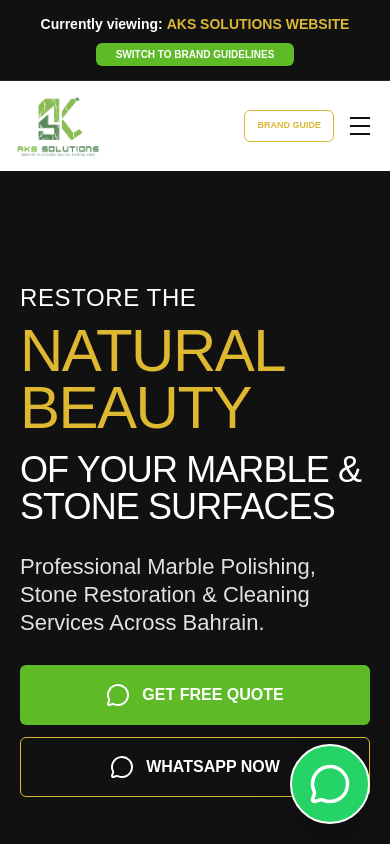
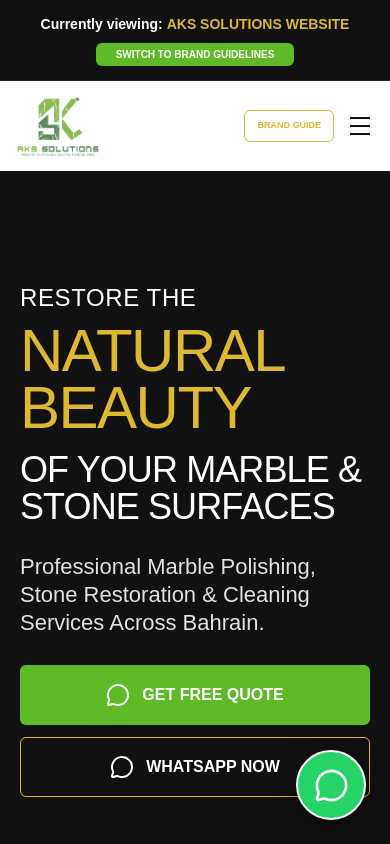
Before and after one commit to abhi123293/latest-aksSol, a Next.js app: page / in a window 390 px wide. Shown: the top 844 px of the page. Built offline with nearby package versions, Linux system fonts and the light colour scheme.

Commit message:
home page

```diff
--- a/components/FloatingActions.tsx
+++ b/components/FloatingActions.tsx
@@ -35,13 +35,39 @@ export default function FloatingActions() {
       </div>
 
       {/* Mobile / Bottom floating WhatsApp */}
-      <a
+     <a
         href="https://wa.me/97333661188"
         target="_blank"
         rel="noopener noreferrer"
-        className="fixed bottom-5 right-5 z-[100] flex h-[80px] w-[80px] items-center justify-center rounded-full border-2 border-white bg-[#25D366] text-white shadow-2xl md:hidden"
+        aria-label="Chat on WhatsApp"
+        className="
+          fixed
+          bottom-6
+          right-6
+          z-[999]
+          flex
+          h-[70px]
+          w-[70px]
+          sm:h-[75px]
+          sm:w-[75px]
+          items-center
+          justify-center
+          rounded-full
+          border-[2px]
+          border-white
+          bg-[#25D366]
+          text-white
+          shadow-[0_6px_25px_rgba(0,0,0,0.35)]
+          transition-all
+          duration-300
+          hover:scale-110
+          hover:bg-[#20bd5a]
+        "
       >
-        <MessageCircle size={42} />
+        <MessageCircle
+          size={35}
+          strokeWidth={1.8}
+        />
       </a>
     </>
   );
--- a/components/Portfolio.tsx
+++ b/components/Portfolio.tsx
@@ -85,7 +85,7 @@ export default function Portfolio() {
       <div className="mx-auto max-w-[1200px] text-center">
 
         {/* Small Heading */}
-        <p className="text-[14px] font-bold uppercase tracking-wide text-[#5fba28]">
+        <p className="text-[12px] lg:text-[14px] font-bold uppercase tracking-wide text-[#5fba28]">
           PORTFOLIO
         </p>
 
--- a/components/ServiceAreas.tsx
+++ b/components/ServiceAreas.tsx
@@ -61,21 +61,21 @@ export default function ServiceAreas() {
       <div className="mx-auto max-w-[1200px] text-center">
 
         {/* Small Heading */}
-       <p className="text-[14px] font-bold uppercase tracking-wide text-[#5fba28]">
+       <p className="text-[14px] font-bold uppercase tracking-wide text-[#5fba28] mt-4 translate-y-2">
           COVERAGE
         </p>
         {/* Main Heading */}
-        <h2 className="mt-3 text-3xl font-black uppercase leading-tight tracking-tight text-white sm:text-4xl lg:text-[52px]">
+        <h2 className="mt-3 text-3xl font-black uppercase leading-tight tracking-tight text-white sm:text-3xl lg:text-[48px]">
           SERVICE AREAS IN BAHRAIN
         </h2>
 
         {/* Gold Underline */}
         <div
-          className="mx-auto mt-5 h-[5px] w-[98px] rounded-full bg-[#dcb735]"/>
+          className="mx-auto mt-4 h-[5px] w-[90px] rounded-full bg-[#dcb735]"/>
 
         {/* Description */}
         <p
-          className="mx-auto mt-6 max-w-[700px] text-[14px] leading-6 text-[#91a4ba]sm:text-[16px]">
+          className="mx-auto mt-5 sm:max-w-[540px] text-[14px] sm:w-auto leading-6 text-[#91a4ba] sm:text-[16px] w-[350px]">
           We provide prompt marble and stone care services across all
           governorates of the Kingdom of Bahrain.
         </p>
@@ -100,16 +100,16 @@ export default function ServiceAreas() {
               </div>
 
               {/* Governorate Name */}
-              <h3 className="pt-[-1px] text-[18px] font-black uppercase leading-7 text-white">
+              <h3 className="pt-[-1px] text-[15px] font-black uppercase leading-7 text-white">
                 {area.title}
               </h3>
             </div>
 
             {/* Divider */}
-            <div className="my-8 h-px w-full bg-[#292929]" />
+            <div className="my-6 h-px w-full bg-[#292929]" />
 
             {/* Locations */}
-            <div className="space-y-3">
+           <div className="-translate-y-2 space-y-2 sm:translate-y-0">
               {area.locations.map((location) => (
                 <div
                   key={location}
@@ -119,7 +119,7 @@ export default function ServiceAreas() {
                   <span
                     className="h-[7px] w-[7px] shrink-0 rounded-full bg-[#dcb735]"/>
 
-                <span className="text-[14px] leading-5 text-[#91a4ba]">
+                <span className="sm:text-[13px] text-[13px] leading-5 text-[#91a4ba]">
                     {location}
                   </span>
                 </div>
@@ -130,7 +130,7 @@ export default function ServiceAreas() {
       </div>
 
       {/* ================= UTILITY CARD ================= */}
-     <div className="mx-auto mt-20 flex max-w-[1080px] flex-col gap-7 rounded-xl border border-[#292929] bg-[#191919] px-8 py-8 sm:flex-row sm:items-center sm:justify-between sm:px-10">
+     <div className="mx-auto mt-20 flex max-w-[900px] flex-col gap-7 rounded-xl border border-[#292929] bg-[#191919] px-7 py-3 sm:flex-row sm:items-center sm:justify-between sm:px-10 sm:py-5">
         {/* Left Side */}
         <div className="flex items-center gap-5">
 
@@ -145,11 +145,11 @@ export default function ServiceAreas() {
 
           {/* Text */}
           <div>
-           <h3 className="text-[16px] font-black uppercase text-white sm:text-[17px]">
+           <h3 className="text-[16px] font-black uppercase text-white sm:text-[15px]">
               FULLY EQUIPPED UTILITY VEHICLES
             </h3>
 
-           <p className="mt-2 max-w-[700px] text-[13px] leading-6 text-[#91a4ba]">
+           <p className="mt-2 max-w-[700px] sm:text-[12px] text-[13px] sm:leading-5 text-[#91a4ba] leading-5 ">
               Our technicians travel with all standard machinery,
               sealers, and testing kits. We ensure zero delay on-site.
             </p>
@@ -157,10 +157,13 @@ export default function ServiceAreas() {
         </div>
 
         {/* Button */}
-     <button className="flex h-[62px] min-w-[215px] items-center justify-center rounded-md bg-[#5fba28] px-8 text-[15px] font-black uppercase leading-tight text-white shadow-lg transition-all duration-300 hover:-translate-y-1 hover:bg-[#4da51c]">
-          CHECK
-          <br />
-          AVAILABILITY
+     <button className="flex h-[40px] min-w-[180px] items-center justify-center rounded-md bg-[#5fba28] px-8 text-[12px] font-black uppercase leading-tight text-white shadow-lg transition-all duration-300 hover:-translate-y-1 hover:bg-[#4da51c] sm:h-[55px]  sm:min-w-[180px] sm:px-8 sm:text-[12px] whitespace-nowrap">
+           <span className="sm:hidden">CHECK AVAILABILITY</span>
+  <span className="hidden sm:block">
+    CHECK
+    <br />
+    AVAILABILITY
+  </span>
         </button>
       </div>
     </section>
```
